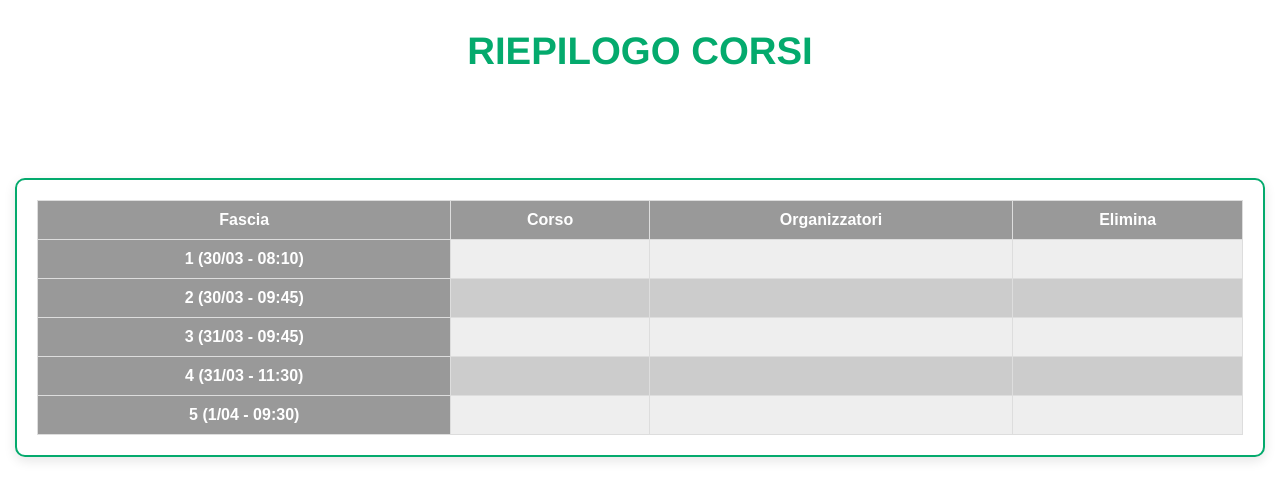
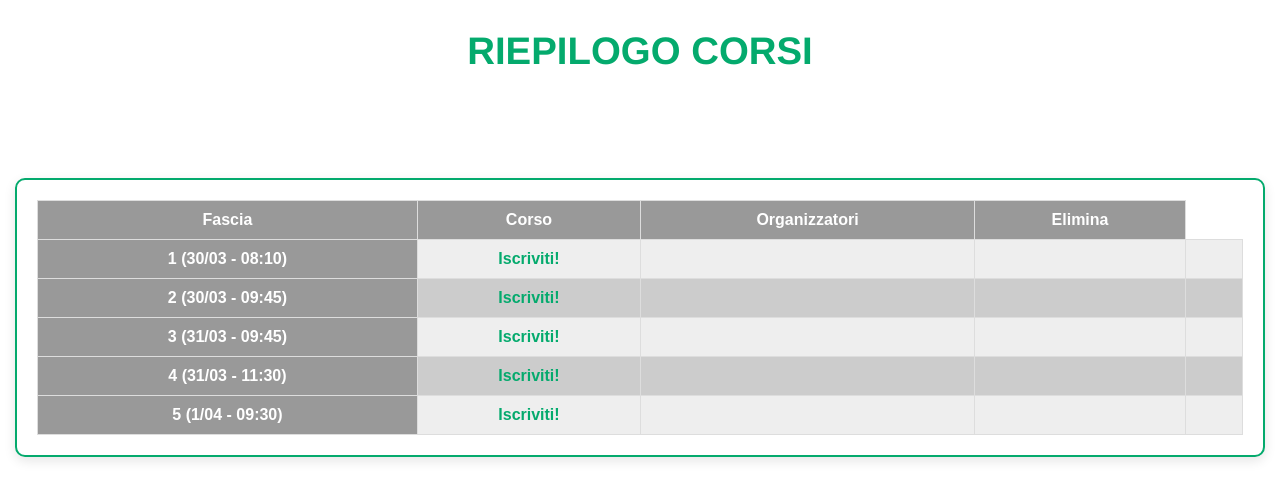
Before and after one commit to OgradL/cogestione-lussana, a Flask app: page /profile/ in a window 1280 px wide. Shown: the part 212-712 px from the top of the page. Run offline with Flask 3, Linux system fonts and the light colour scheme; the visitor is signed in with stand-in values (Sample User, id 1); lists and menus that the app fills with data are empty.

Commit message:
Update profile.html

```diff
--- a/cogestione/templates/profile.html
+++ b/cogestione/templates/profile.html
@@ -33,7 +33,7 @@
                             <th> <button class="sub" onclick="annulla_iscrizione({{corsi[i]["id"]}})"> Annulla </button> </th>
 						{% endif %}
 					{% else %}
-                        <!-- <th> <a class="iscriviti" href="{{url_for('core.lista_corsi', n_fascia=i)}}"> Iscriviti! </a> </th> -->
+                        <th> <a class="iscriviti" href="{{url_for('core.lista_corsi', n_fascia=i)}}"> Iscriviti! </a> </th>
                         <th> </th>
                         <th> </th>
                         <!-- <th> <a class="iscriviti" href="{{url_for('core.create_corso')}}"> Crea un corso! </a> </th> -->
```
